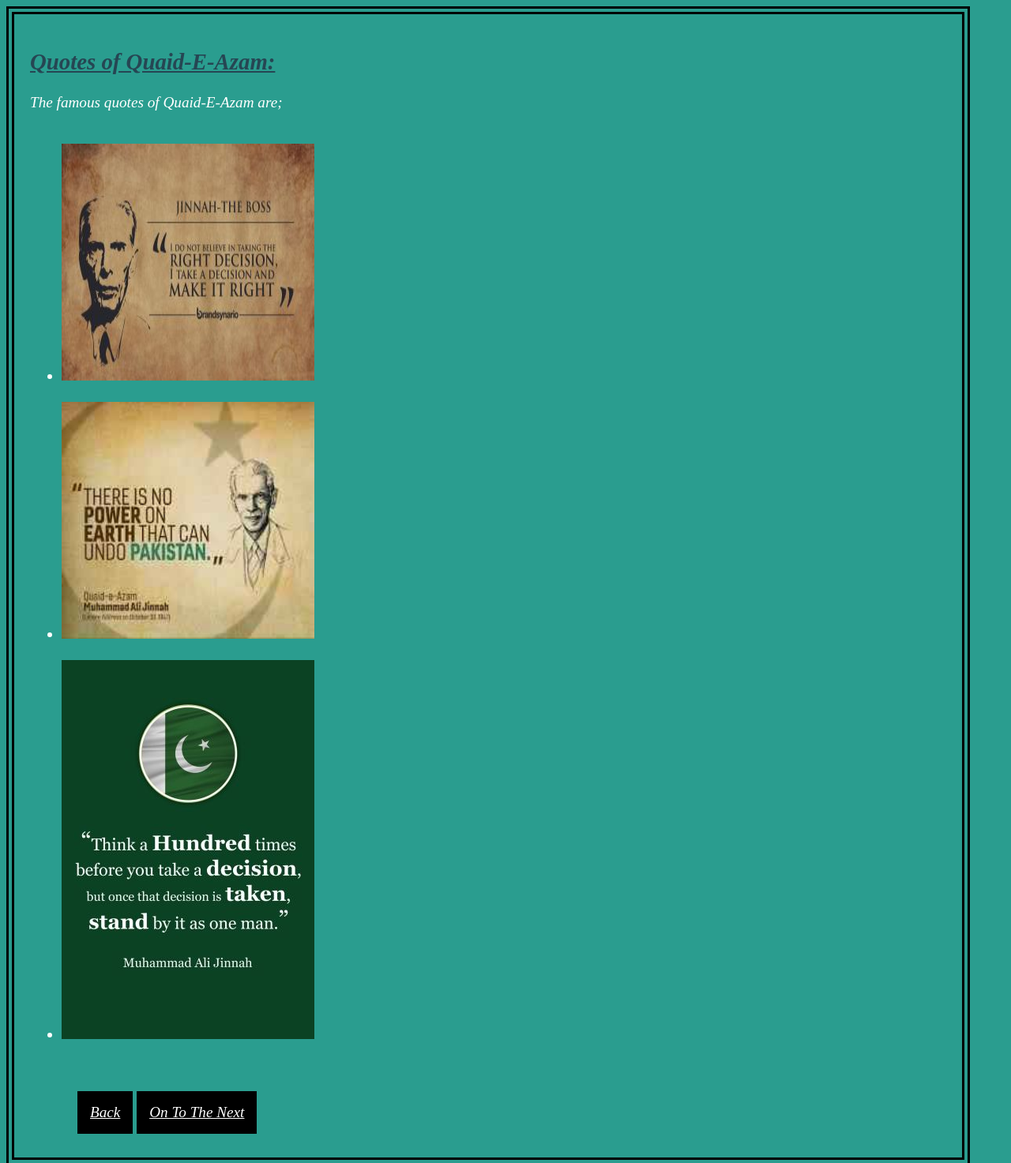
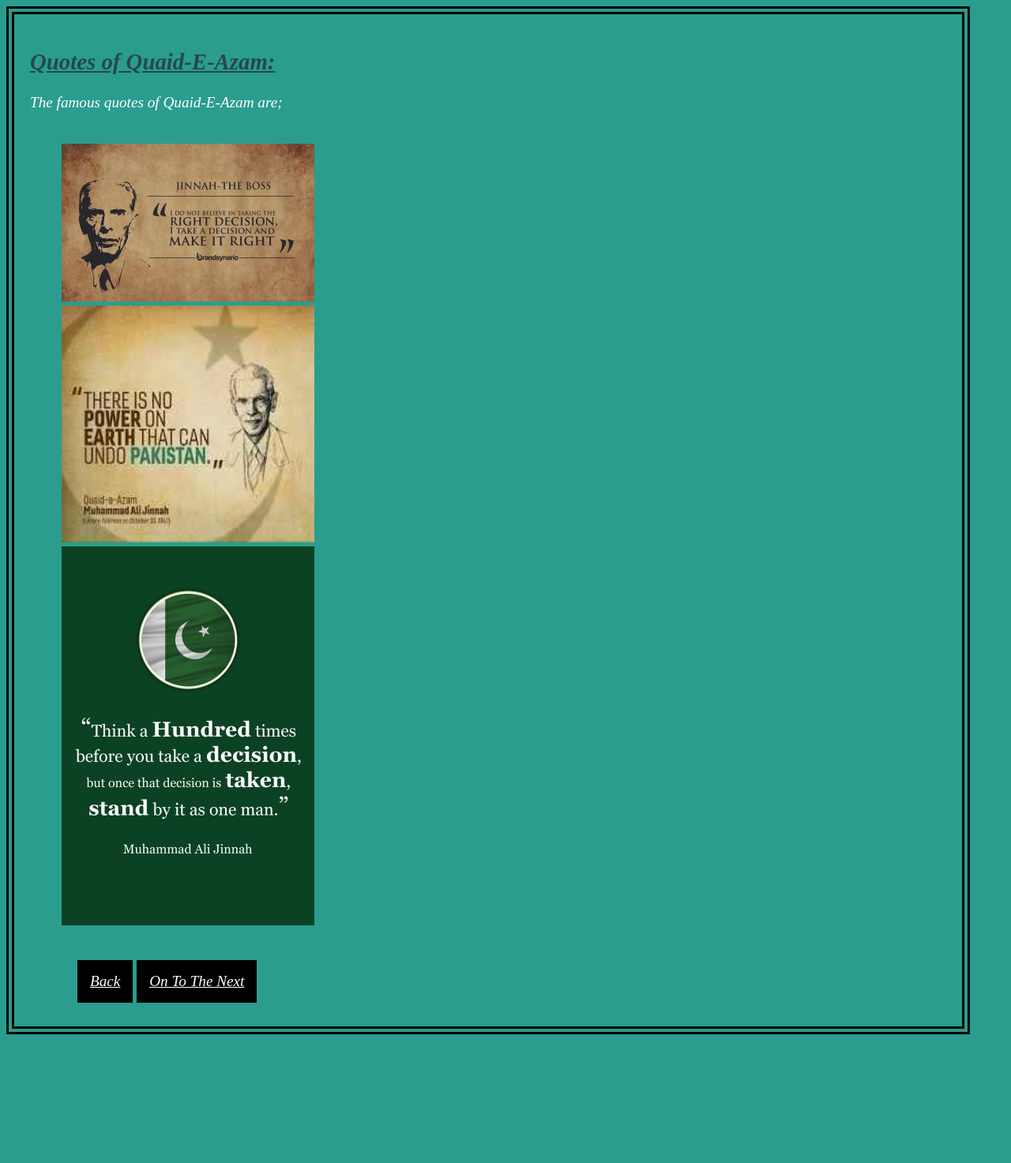
Before and after one commit to Annus-Shabbir/Assignment01, a plain HTML site: page page-4.html in a window 1280 px wide. Shown: the top 1473 px of the page at 79% size. After the commit the page ends 1318 px from the top, so only its background shows below. Drawn offline with Linux system fonts and the light colour scheme.

Commit message:
first-001

```diff
--- a/css/page-4.css
+++ b/css/page-4.css
@@ -54,8 +54,7 @@ body{
     }
 
 #img-1 {
-    height: 300px;
-    width:600px;
+
 
 }
 #img-2 {
--- a/css/page-5.css
+++ b/css/page-5.css
@@ -32,7 +32,7 @@ body{
     #Ending{
         color:white;
         font-size: x-large;
-        margin: 60px;
+        margin: 30px;
     }
     #bold{
         color: black;
--- a/page-4.html
+++ b/page-4.html
@@ -12,11 +12,11 @@
     <p>The famous quotes of  Quaid-E-Azam are; </p>
     <ul>
         <br>
-        <li><img id="img-2"src="Images/jinnah-lead-0.jpg" alt="Quaid"></li>
+        <img id="img-1"src="Images/jinnah-lead-0.jpg" alt="Quaid">
         <br>
-        <li><img id="img-2"src="Images/imagesr.jpg" alt="Quaid"></li>
+        <img id="img-2"src="Images/imagesr.jpg" alt="Quaid">
         <br>
-        <li><img id="img-3"src="Images/Quiad-e-Azam-44.jpg" alt="Quaid"></li>
+        <img id="img-3"src="Images/Quiad-e-Azam-44.jpg" alt="Quaid">
         <br>
 
 
```
